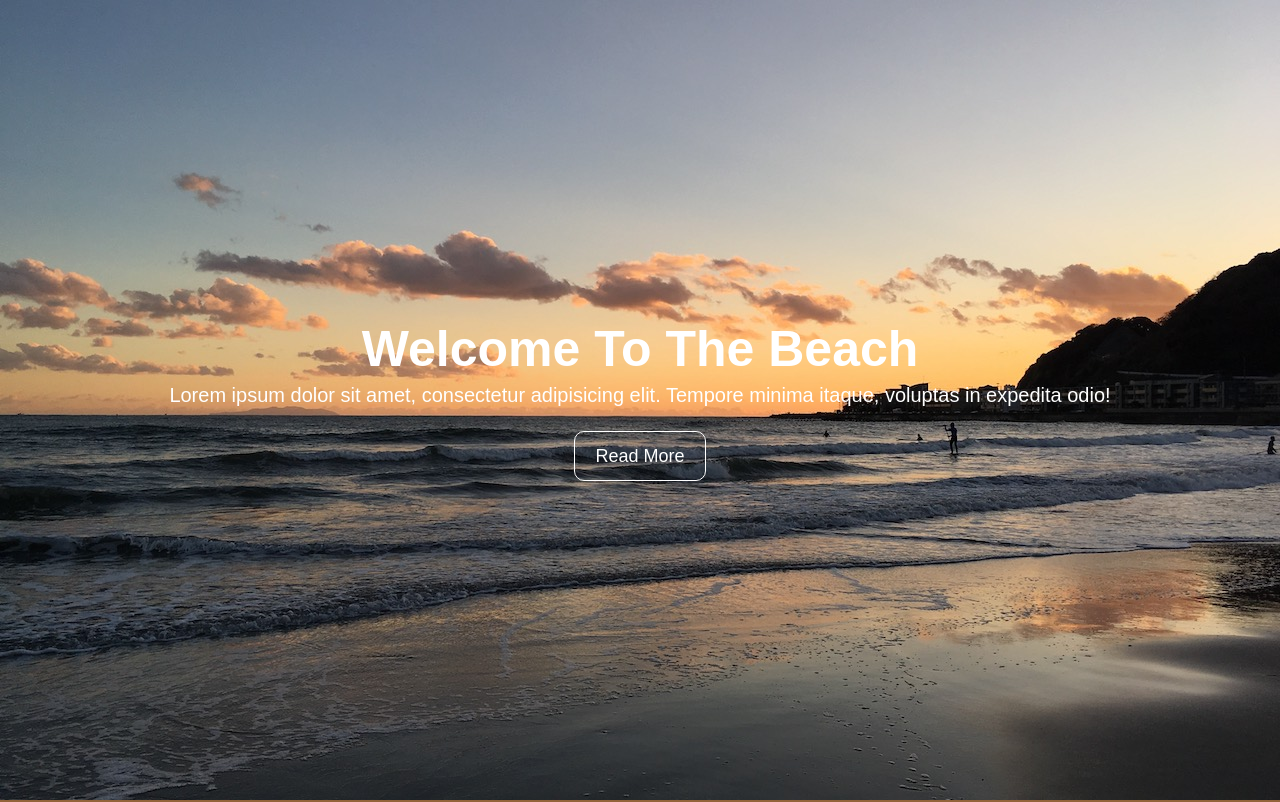
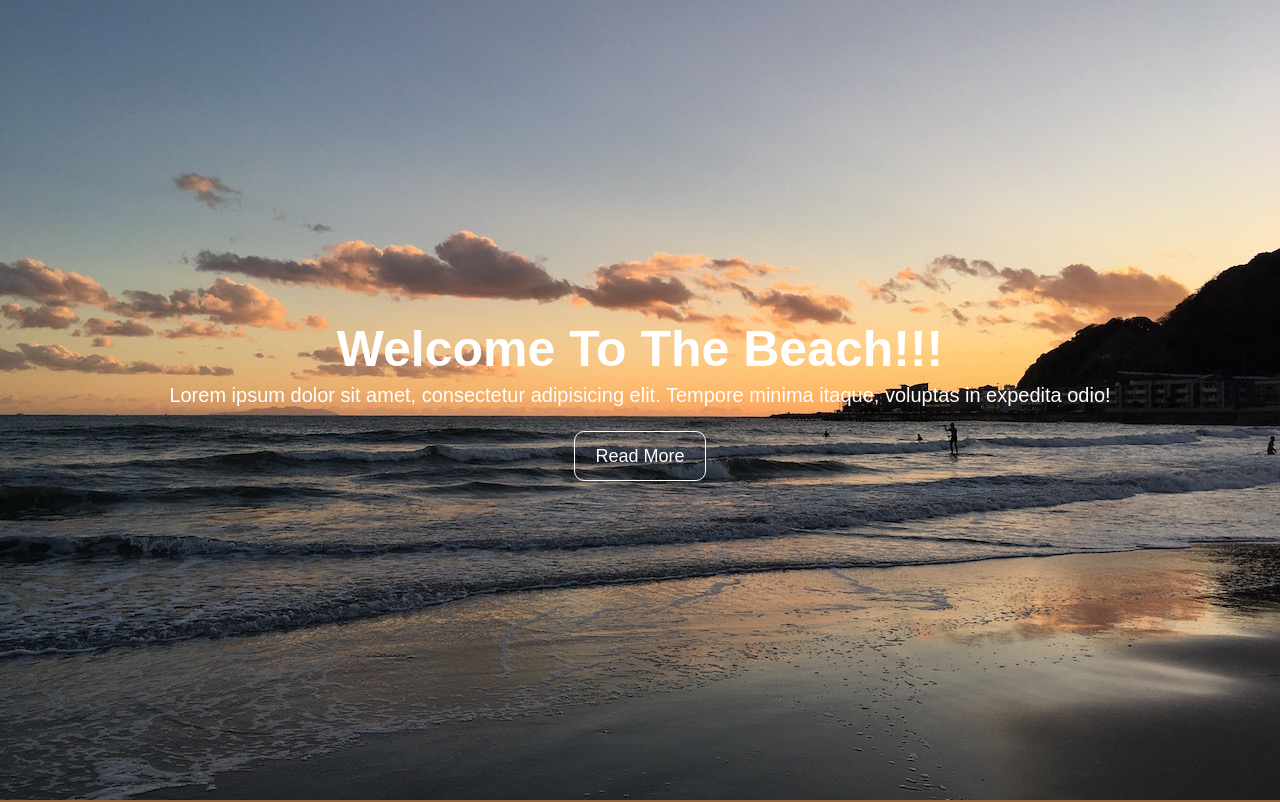
Before and after one commit to strictly-es/BeachLandingPage, a plain HTML site: page index.html in a window 1280 px wide. Shown: the top 802 px of the page. Drawn offline with Linux system fonts and the light colour scheme.

Commit message:
third commit

```diff
--- a/index.html
+++ b/index.html
@@ -11,7 +11,7 @@
 
 <body>
   <header id="showcase">
-    <h1>Welcome To The Beach</h1>
+    <h1>Welcome To The Beach!!!</h1>
     <p>Lorem ipsum dolor sit amet, consectetur adipisicing elit. Tempore minima itaque, voluptas in expedita odio!</p>
     <a href="#" class="button">Read More</a>
   </header>
```
